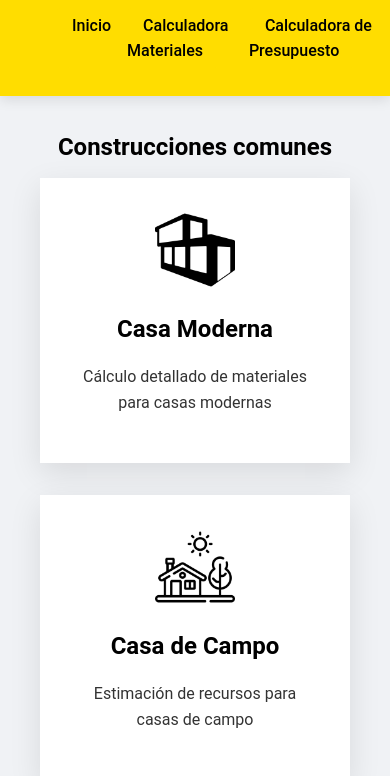
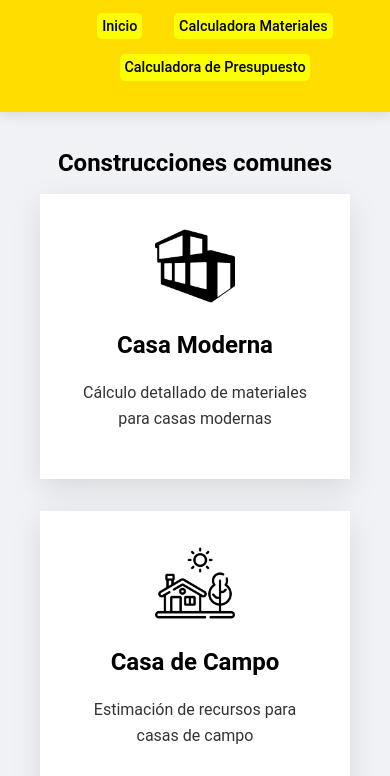
Before and after one commit to Dicip/buildapp, a plain HTML site: page calculadora.html in a window 390 px wide. Shown: the part 68-844 px from the top of the page. Drawn offline with Linux system fonts and the light colour scheme.

Commit message:
Actualizacion Header

```diff
--- a/style.css
+++ b/style.css
@@ -73,16 +73,17 @@ nav ul {
 }
 
 nav a {
-  background-color: var(--primary-color);
+  background-color: rgb(251, 255, 0);
   color: #000;
   text-decoration: none;
   font-weight: 500;
   padding: 0.5rem 1rem;
   border-radius: 5px;
   transition: background-color 0.3s ease, color 0.3s ease;
+
 }
 
-nav a:hover{
+nav a:hover {
   background-color: #000;
   color: #ffdd00;
 }
@@ -102,11 +103,21 @@ nav a::after {
   header {
       flex-direction: column;
       padding: 1rem;
+      flex-wrap: wrap;
   }
 
   nav ul {
       margin-top: 1rem;
       gap: 1rem;
+      flex-wrap: wrap;
+      justify-content: center;
+  }
+
+  nav a {
+    padding: 0.3rem;
+    margin: 0.5rem;
+    font-size: 0.9em;
+
   }
 }
 
```
